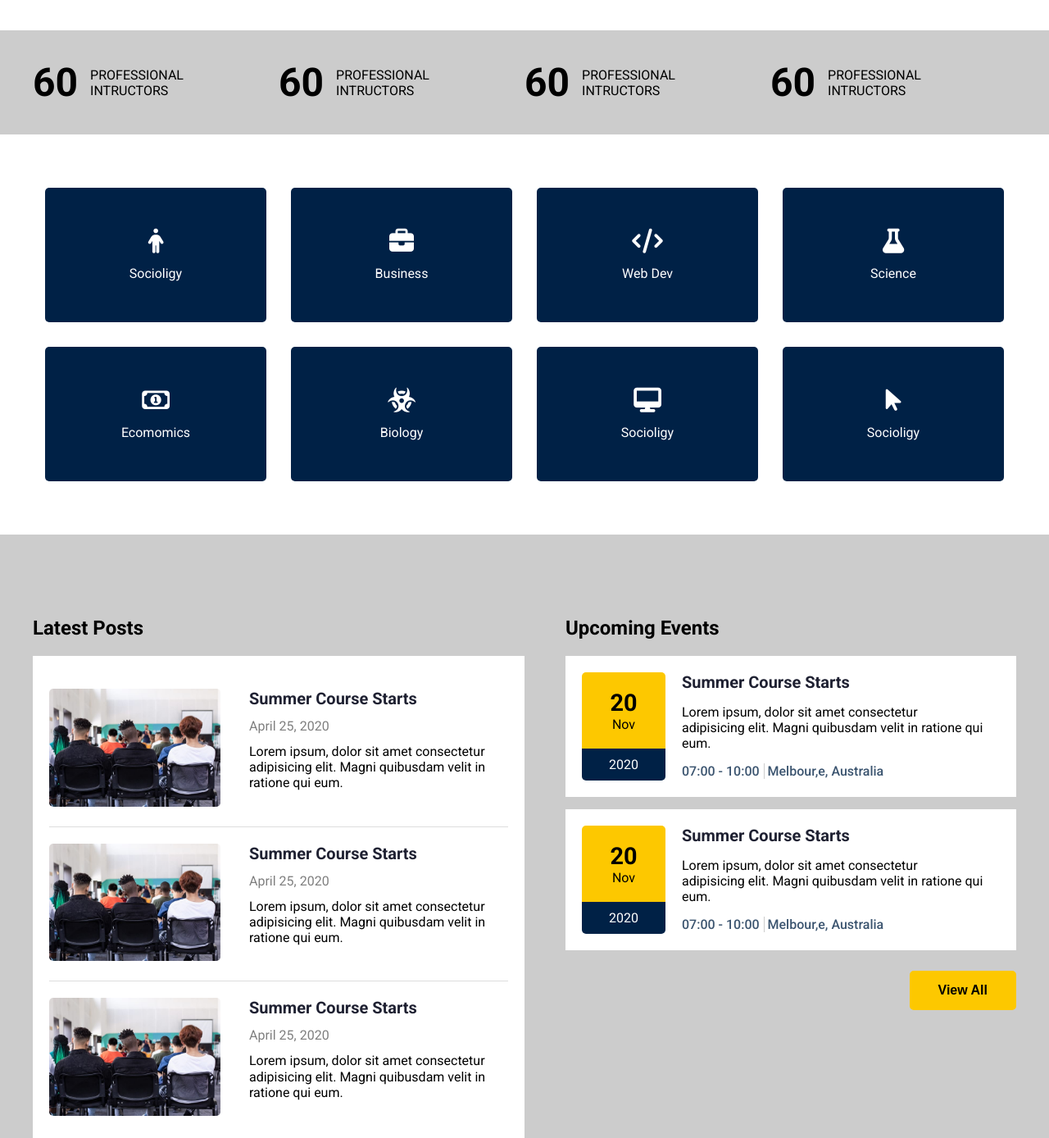
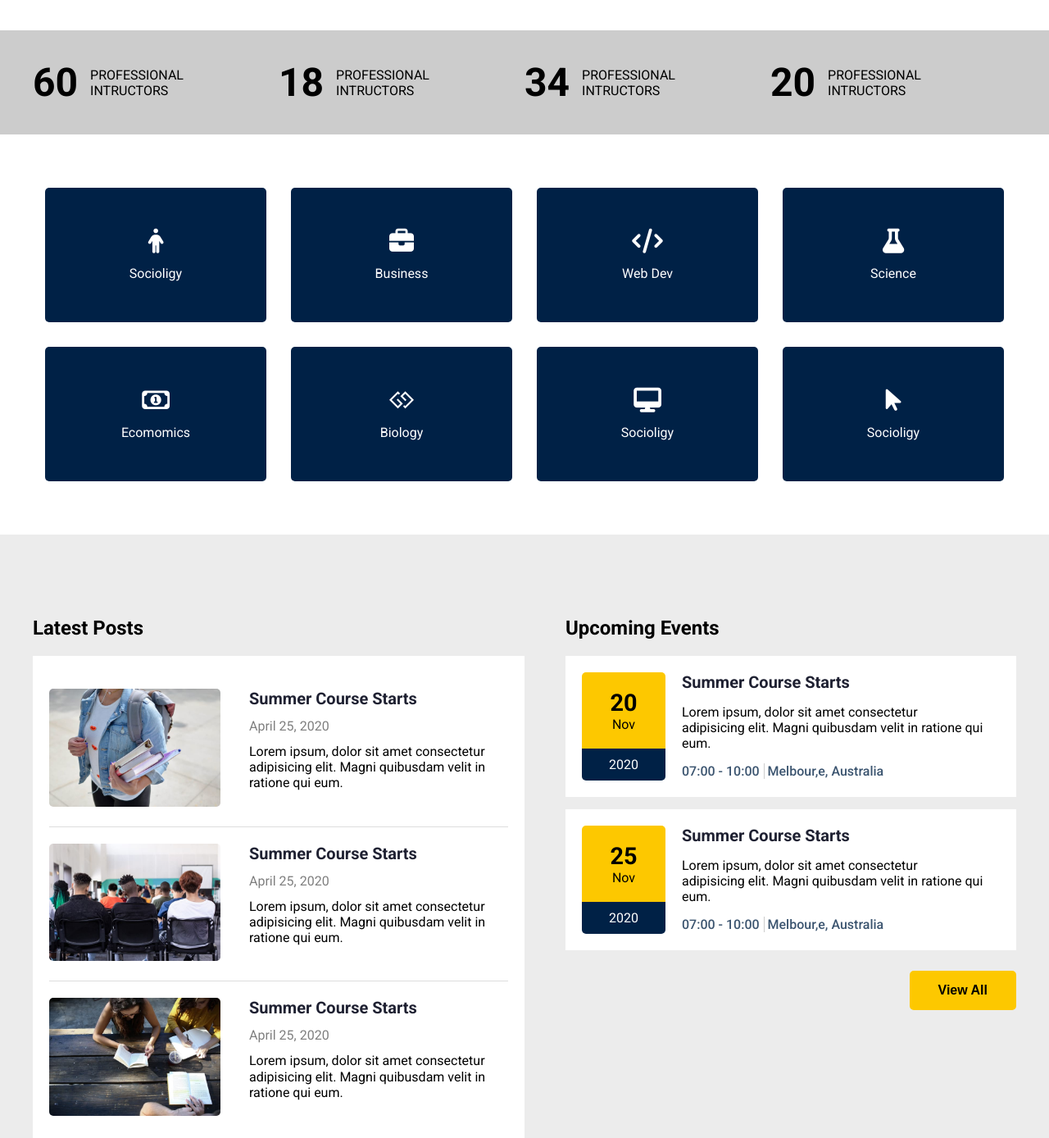
Before and after one commit to huunghia76/mastery-sbf, a plain HTML site: page index.html in a window 1280 px wide. Shown: the part 1358-2746 px from the top of the page at 82% size. Drawn offline with Linux system fonts and the light colour scheme.

Commit message:
commit 6/5/2023

```diff
--- a/index.html
+++ b/index.html
@@ -61,19 +61,19 @@
                 </div>
             </div>
             <div class="column">
-                <h1>60</h1>
+                <h1>18</h1>
                 <div class="sta-content">
                     <span>PROFESSIONAL <br> INTRUCTORS</span>
                 </div>
             </div>
             <div class="column">
-                <h1>60</h1>
+                <h1>34</h1>
                 <div class="sta-content">
                     <span>PROFESSIONAL <br> INTRUCTORS</span>
                 </div>
             </div>
             <div class="column">
-                <h1>60</h1>
+                <h1>20</h1>
                 <div class="sta-content">
                     <span>PROFESSIONAL <br> INTRUCTORS</span>
                 </div>
@@ -115,7 +115,7 @@
             </div>
             <div class="item-icon">
                 <div class="content-icon">
-                    <i class="fa-solid fa-biohazard"></i>
+                    <i class="fa-brands fa-gg"></i>
                     <p>Biology</p>
                 </div>
             </div>
@@ -142,7 +142,7 @@
                 <div class="list-news">
                     <div class="item-news">
                         <div class="news-img">
-                            <img src="images/g10.jpg" alt="">
+                            <img src="images/g9.jpg" alt="">
                         </div>
                         <div class="news-info">
                             <p class="fw-bold title">Summer Course Starts</p>
@@ -164,7 +164,7 @@
                     </div>
                     <div class="item-news">
                         <div class="news-img">
-                            <img src="images/g10.jpg" alt="">
+                            <img src="images/g8.jpg" alt="">
                         </div>
                         <div class="news-info">
                             <p class="fw-bold title">Summer Course Starts</p>
@@ -211,7 +211,7 @@
                         <div class="gr-dmy">
                             <div class="day-event">
                                 <div class="der-day-event">
-                                    <h3>20</h3>
+                                    <h3>25</h3>
                                     <p>Nov</p>
                                 </div>
                                 <p class="year">2020</p>
@@ -272,7 +272,7 @@
                 <div class="clear"></div>
             </div>
             <div class="copyright">
-                <span>&copy; 2020 Mastery. All right reserced | Designed by W3layouts</span>
+                <span>&copy; 2020 Mastery. All right reserced | Designed by <span style="color: #ccc;">W3layouts</span> </span>
             </div>
 
         </div>
--- a/style.css
+++ b/style.css
@@ -94,6 +94,7 @@ li {
     max-width: 100%;
     height: 800px;
     background-image: url(images/2.jpg);
+    background-repeat: no-repeat;
     background-size: 100%;
 }
 
@@ -190,7 +191,7 @@ li {
 }
 
 .news {
-    background-color: #ccc;
+    background-color: rgb(236, 236, 236);
     padding: 100px 0px;
 }
 
```
